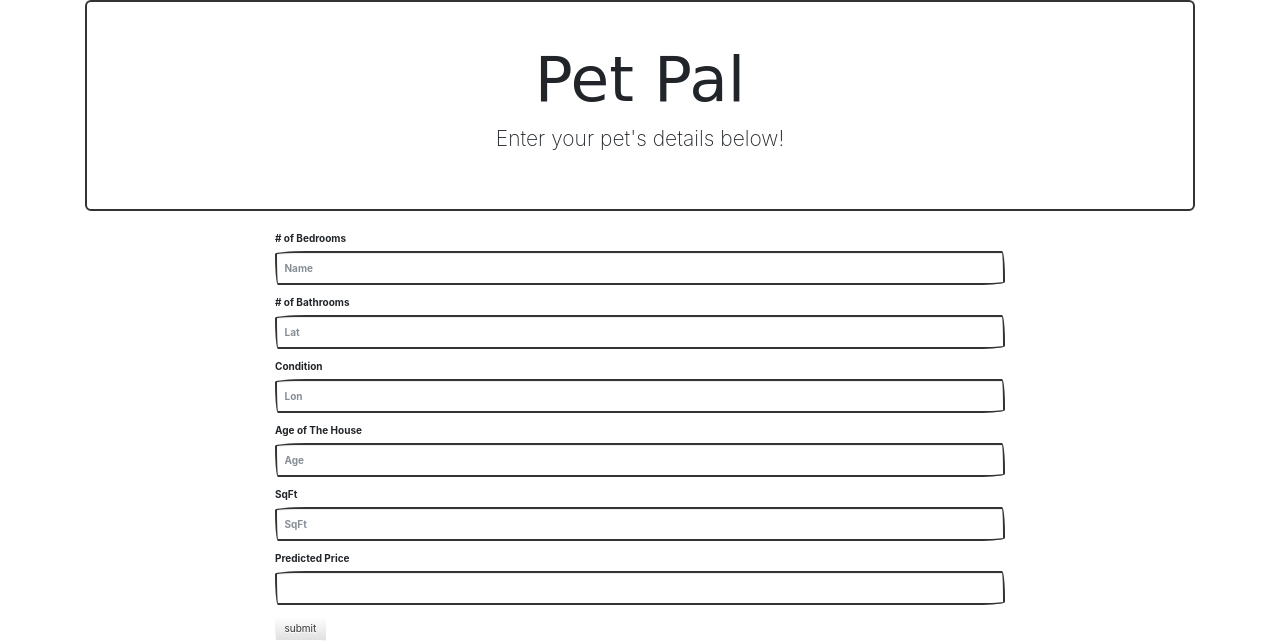
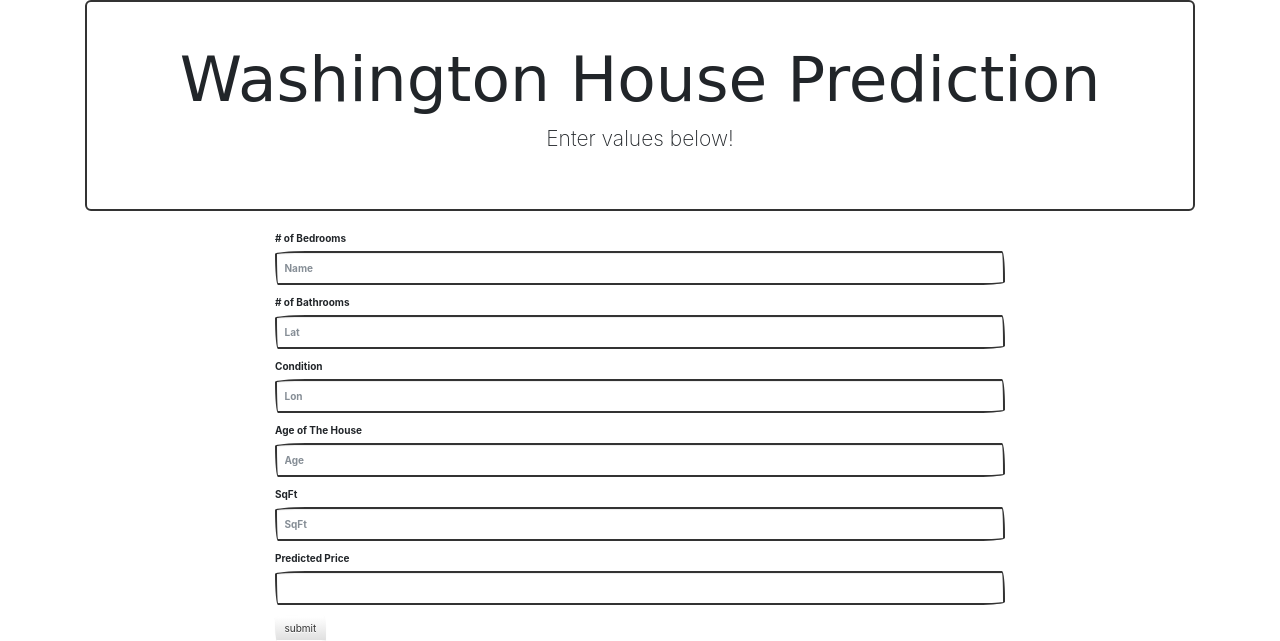
Before and after one commit to Fleming/project3group03heroku, a Flask app: page /send in a window 1280 px wide. Shown: the top 641 px of the page. Run offline with Flask 2, Linux system fonts and the light colour scheme; some libraries are stand-ins or nearby versions; some web fonts are replaced.

Commit message:
Update form.html

```diff
--- a/templates/form.html
+++ b/templates/form.html
@@ -25,8 +25,8 @@
     <body>
         <div class="container">
             <div class="jumbotron" style="text-align: center">
-                <h1>Pet Pal</h1>
-                <p>Enter your pet's details below!</p>
+                <h1>Washington House Prediction</h1>
+                <p>Enter values below!</p>
             </div>
             <div class="row">
                 <div class="col-md-offset-2 col-md-8">
```
